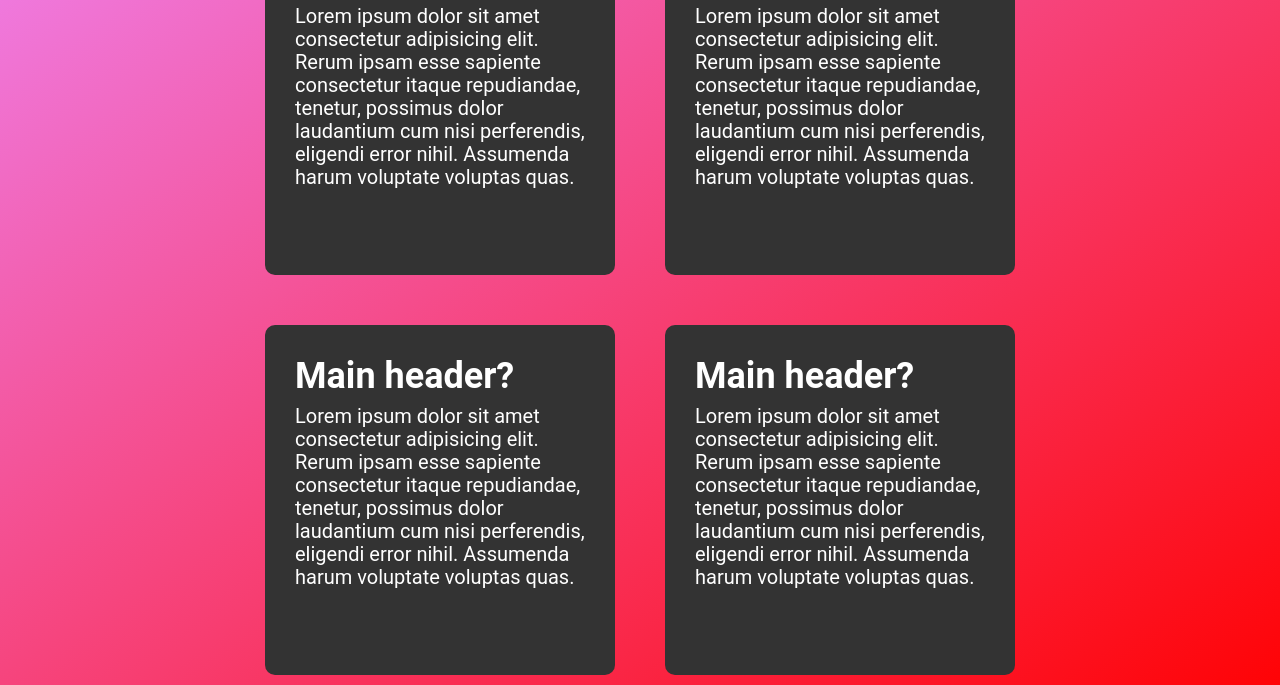
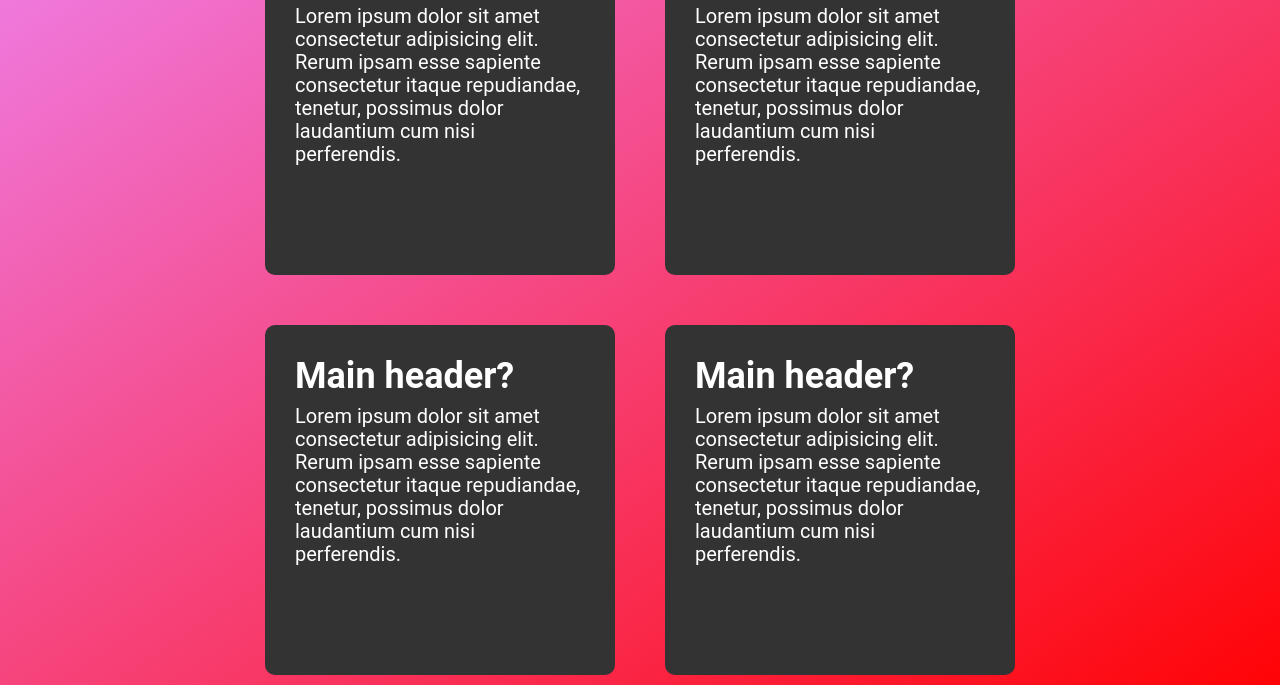
Before and after one commit to def1s/def1s.github.io, a plain HTML site: page index.html in a window 1280 px wide. Shown: the part 735-1420 px from the top of the page. Drawn offline with Linux system fonts and the light colour scheme.

Commit message:
Add files via upload

```diff
--- a/index.html
+++ b/index.html
@@ -36,7 +36,10 @@
 					<h1 class="text_header">РЕМОНТ</h1>
 					<div class="text_descr">Lorem ipsum dolor sit amet, consectetur adipisicing elit. Odit laboriosam doloremque beatae repudiandae delectus architecto tempora molestiae dolor dolores, earum repellat soluta sequi distinctio dolorem sunt vitae vero, officiis placeat.</div>
 				</div>
-				<img src="img/key.png" alt="key" class="key">
+				<!-- <img src="img/key.png" alt="key" class="key"> -->
+				<div class="key">
+					<img src="img/key.png" alt="key">
+				</div>
 			</div>
 		</div>
 	</section>
@@ -46,22 +49,22 @@
 			<div class="cards">
 				<div class="cards_item">
 					<h2 class="cards_item_header">Main header?</h2>
-					<div class="cards_item_descr">Lorem ipsum dolor sit amet consectetur adipisicing elit. Rerum ipsam esse sapiente consectetur itaque repudiandae, tenetur, possimus dolor laudantium cum nisi perferendis, eligendi error nihil. Assumenda harum voluptate voluptas quas.</div>
+					<div class="cards_item_descr">Lorem ipsum dolor sit amet consectetur adipisicing elit. Rerum ipsam esse sapiente consectetur itaque repudiandae, tenetur, possimus dolor laudantium cum nisi perferendis.</div>
 				</div>
 				<div class="cards_item">
 					<h2 class="cards_item_header">Main header?</h2>
-					<div class="cards_item_descr">Lorem ipsum dolor sit amet consectetur adipisicing elit. Rerum ipsam esse sapiente consectetur itaque repudiandae, tenetur, possimus dolor laudantium cum nisi perferendis, eligendi error nihil. Assumenda harum voluptate voluptas quas.</div>
+					<div class="cards_item_descr">Lorem ipsum dolor sit amet consectetur adipisicing elit. Rerum ipsam esse sapiente consectetur itaque repudiandae, tenetur, possimus dolor laudantium cum nisi perferendis.</div>
 				</div>
 			</div>
 
 			<div class="cards">
 				<div class="cards_item">
 					<h2 class="cards_item_header">Main header?</h2>
-					<div class="cards_item_descr">Lorem ipsum dolor sit amet consectetur adipisicing elit. Rerum ipsam esse sapiente consectetur itaque repudiandae, tenetur, possimus dolor laudantium cum nisi perferendis, eligendi error nihil. Assumenda harum voluptate voluptas quas.</div>
+					<div class="cards_item_descr">Lorem ipsum dolor sit amet consectetur adipisicing elit. Rerum ipsam esse sapiente consectetur itaque repudiandae, tenetur, possimus dolor laudantium cum nisi perferendis.</div>
 				</div>
 				<div class="cards_item">
 					<h2 class="cards_item_header">Main header?</h2>
-					<div class="cards_item_descr">Lorem ipsum dolor sit amet consectetur adipisicing elit. Rerum ipsam esse sapiente consectetur itaque repudiandae, tenetur, possimus dolor laudantium cum nisi perferendis, eligendi error nihil. Assumenda harum voluptate voluptas quas.</div>
+					<div class="cards_item_descr">Lorem ipsum dolor sit amet consectetur adipisicing elit. Rerum ipsam esse sapiente consectetur itaque repudiandae, tenetur, possimus dolor laudantium cum nisi perferendis.</div>
 				</div>
 			</div>
 
```
